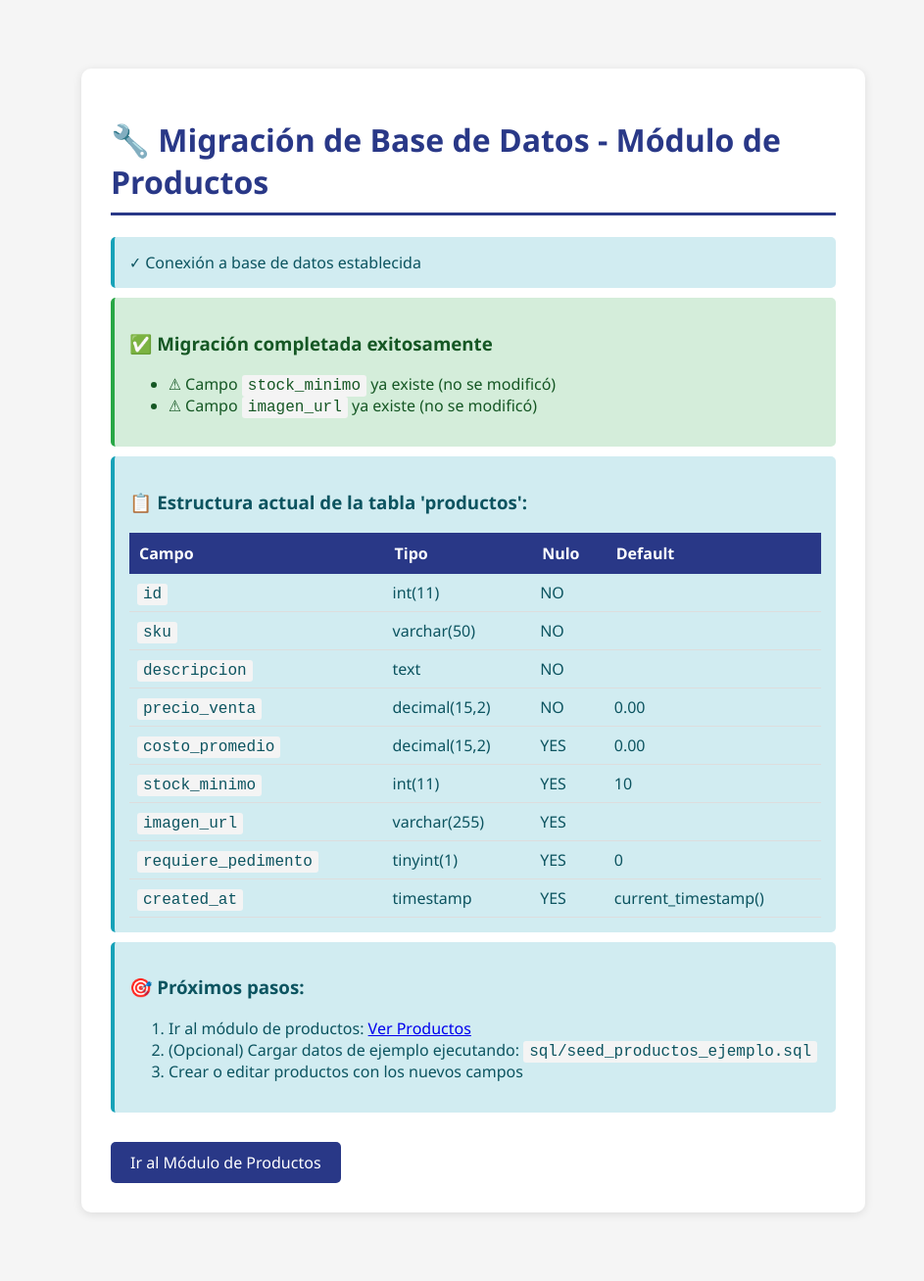
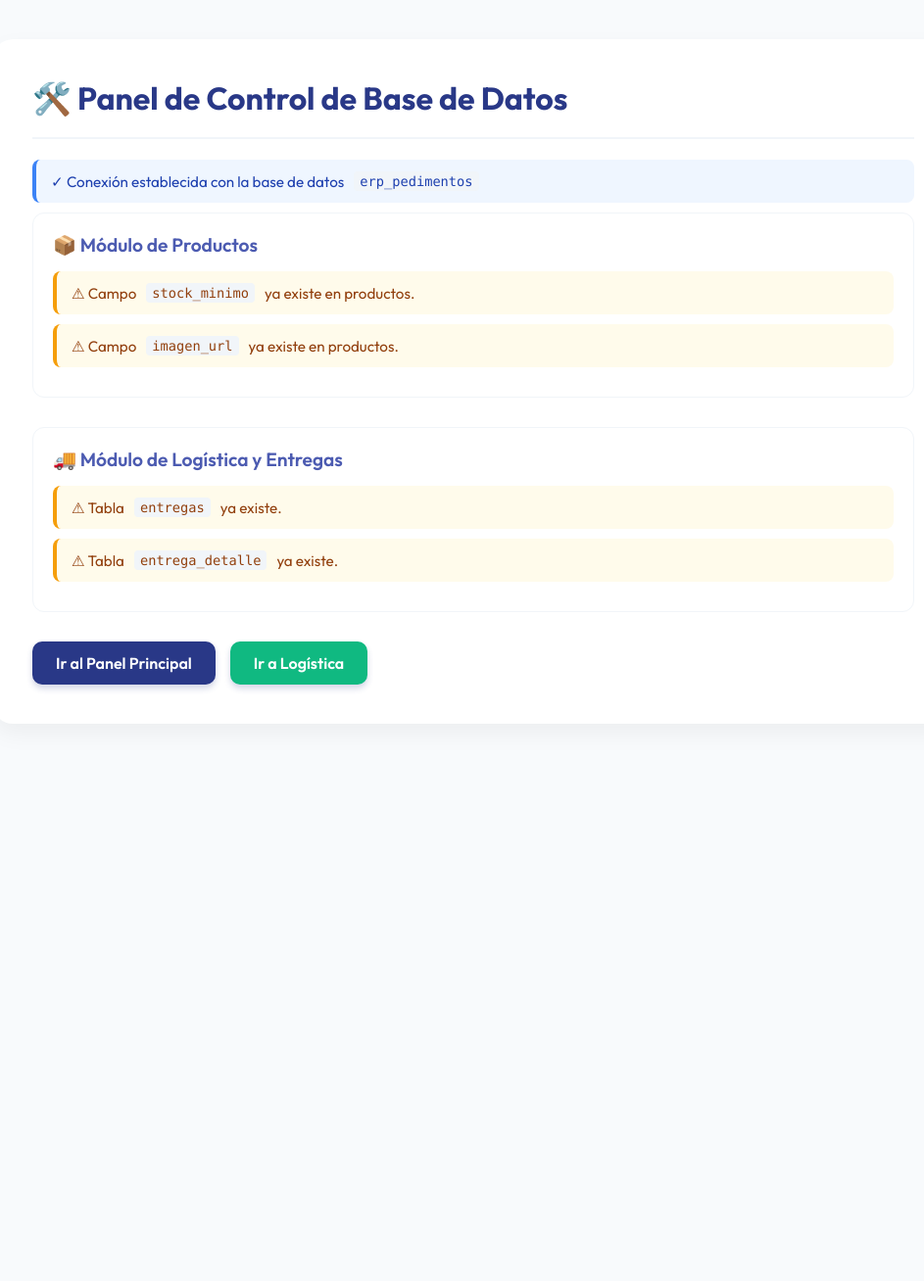
Before and after one commit to CristophWeb55/erp, a PHP site: page /ERP/migrate.php in a window 1280 px wide. Shown: the whole page at 98% size, without its empty margins (157-1100 px from the left). After the commit the page ends 704 px from the top, so only its background shows below. Run offline with PHP 8.4, Linux system fonts and the light colour scheme.

Commit message:
Solución de módulo de Logística: Actualización de schema y panel de migración

```diff
--- a/public/migrate.php
+++ b/public/migrate.php
@@ -1,6 +1,6 @@
 <?php
 /**
- * Script de migración para agregar campos stock_minimo e imagen_url
+ * Script de migración general del sistema ERP
  * Ejecutar desde: http://localhost/ERP/public/migrate.php
  */
 
@@ -11,151 +11,203 @@ echo "<!DOCTYPE html>
 <head>
     <meta charset='UTF-8'>
     <meta name='viewport' content='width=device-width, initial-scale=1.0'>
-    <title>Migración de Base de Datos</title>
+    <title>Sistema de Migraciones ERP - Cristoph</title>
+    <link href='https://fonts.googleapis.com/css2?family=Outfit:wght@300;400;600;700&display=swap' rel='stylesheet'>
     <style>
+        :root {
+            --primary: #293887;
+            --primary-light: #4c5bb1;
+            --secondary: #6c757d;
+            --success: #10b981;
+            --error: #ef4444;
+            --info: #3b82f6;
+            --bg: #f8fafc;
+            --card-bg: #ffffff;
+            --text-main: #1e293b;
+        }
         body {
-            font-family: 'Segoe UI', Tahoma, Geneva, Verdana, sans-serif;
-            max-width: 800px;
-            margin: 50px auto;
-            padding: 20px;
-            background: #f5f5f5;
+            font-family: 'Outfit', sans-serif;
+            background: var(--bg);
+            color: var(--text-main);
+            margin: 0;
+            padding: 40px 20px;
+            display: flex;
+            justify-content: center;
         }
         .container {
-            background: white;
-            padding: 30px;
-            border-radius: 10px;
-            box-shadow: 0 2px 10px rgba(0,0,0,0.1);
+            max-width: 900px;
+            width: 100%;
+            background: var(--card-bg);
+            padding: 40px;
+            border-radius: 20px;
+            box-shadow: 0 10px 25px rgba(0,0,0,0.05);
         }
         h1 {
-            color: #293887;
-            border-bottom: 3px solid #293887;
-            padding-bottom: 10px;
+            color: var(--primary);
+            font-weight: 700;
+            margin-top: 0;
+            display: flex;
+            align-items: center;
+            gap: 15px;
+            border-bottom: 2px solid #f1f5f9;
+            padding-bottom: 20px;
         }
-        .success {
-            background: #d4edda;
-            color: #155724;
-            padding: 15px;
-            border-radius: 5px;
-            margin: 10px 0;
-            border-left: 4px solid #28a745;
+        .module-section {
+            margin-bottom: 30px;
+            border: 1px solid #f1f5f9;
+            border-radius: 12px;
+            padding: 20px;
         }
-        .error {
-            background: #f8d7da;
-            color: #721c24;
-            padding: 15px;
-            border-radius: 5px;
-            margin: 10px 0;
-            border-left: 4px solid #dc3545;
+        .module-title {
+            font-weight: 600;
+            font-size: 1.2rem;
+            margin-bottom: 15px;
+            color: var(--primary-light);
+            display: flex;
+            align-items: center;
+            gap: 10px;
         }
-        .info {
-            background: #d1ecf1;
-            color: #0c5460;
-            padding: 15px;
-            border-radius: 5px;
-            margin: 10px 0;
-            border-left: 4px solid #17a2b8;
+        .status-msg {
+            padding: 12px 15px;
+            border-radius: 8px;
+            margin-bottom: 10px;
+            font-size: 0.95rem;
+            display: flex;
+            align-items: center;
+            gap: 10px;
         }
+        .success { background: #ecfdf5; color: #065f46; border-left: 4px solid var(--success); }
+        .error { background: #fef2f2; color: #991b1b; border-left: 4px solid var(--error); }
+        .info { background: #eff6ff; color: #1e40af; border-left: 4px solid var(--info); }
+        .warning { background: #fffbeb; color: #92400e; border-left: 4px solid #f59e0b; }
+
         .btn {
             display: inline-block;
-            padding: 10px 20px;
-            background: #293887;
+            padding: 12px 24px;
+            background: var(--primary);
             color: white;
             text-decoration: none;
-            border-radius: 5px;
-            margin-top: 20px;
+            border-radius: 10px;
+            font-weight: 600;
+            transition: all 0.3s ease;
+            box-shadow: 0 4px 6px rgba(41, 56, 135, 0.2);
+            border: none;
+            cursor: pointer;
         }
         .btn:hover {
-            background: #1e2a5f;
+            background: var(--primary-light);
+            transform: translateY(-2px);
+            box-shadow: 0 6px 12px rgba(41, 56, 135, 0.3);
         }
         code {
-            background: #f4f4f4;
+            background: #f1f5f9;
             padding: 2px 6px;
-            border-radius: 3px;
-            font-family: 'Courier New', monospace;
+            border-radius: 4px;
+            font-family: 'Consolas', monospace;
+            font-size: 0.9em;
+        }
+        table {
+            width: 100%;
+            border-collapse: collapse;
+            margin-top: 15px;
+        }
+        th {
+            background: #f8fafc;
+            text-align: left;
+            padding: 12px;
+            font-weight: 600;
+            border-bottom: 2px solid #e2e8f0;
+        }
+        td {
+            padding: 10px 12px;
+            border-bottom: 1px solid #f1f5f9;
         }
     </style>
 </head>
 <body>
     <div class='container'>
-        <h1>🔧 Migración de Base de Datos - Módulo de Productos</h1>";
+        <h1>🛠️ Panel de Control de Base de Datos</h1>";
 
 try {
     $db = Database::getInstance();
+    echo "<div class='status-msg info'>✓ Conexión establecida con la base de datos <code>erp_pedimentos</code></div>";
 
-    echo "<div class='info'>✓ Conexión a base de datos establecida</div>";
+    // --- MÓDULO PRODUCTOS ---
+    echo "<div class='module-section'>";
+    echo "<div class='module-title'>📦 Módulo de Productos</div>";
 
-    // Verificar si las columnas ya existen
     $checkStockMinimo = $db->query("SHOW COLUMNS FROM productos LIKE 'stock_minimo'")->fetch();
     $checkImagenUrl = $db->query("SHOW COLUMNS FROM productos LIKE 'imagen_url'")->fetch();
 
-    $cambios = [];
-
-    // Agregar stock_minimo si no existe
     if (!$checkStockMinimo) {
         $db->exec("ALTER TABLE productos ADD COLUMN stock_minimo INT DEFAULT 10 AFTER costo_promedio");
-        $cambios[] = "✓ Campo <code>stock_minimo</code> agregado correctamente";
+        echo "<div class='status-msg success'>✓ Campo <code>stock_minimo</code> agregado a tabla productos.</div>";
     } else {
-        $cambios[] = "⚠ Campo <code>stock_minimo</code> ya existe (no se modificó)";
+        echo "<div class='status-msg warning'>⚠ Campo <code>stock_minimo</code> ya existe en productos.</div>";
     }
 
-    // Agregar imagen_url si no existe
     if (!$checkImagenUrl) {
         $db->exec("ALTER TABLE productos ADD COLUMN imagen_url VARCHAR(255) DEFAULT NULL AFTER stock_minimo");
-        $cambios[] = "✓ Campo <code>imagen_url</code> agregado correctamente";
+        echo "<div class='status-msg success'>✓ Campo <code>imagen_url</code> agregado a tabla productos.</div>";
     } else {
-        $cambios[] = "⚠ Campo <code>imagen_url</code> ya existe (no se modificó)";
+        echo "<div class='status-msg warning'>⚠ Campo <code>imagen_url</code> ya existe en productos.</div>";
+    }
+    echo "</div>";
+
+    // --- MÓDULO LOGÍSTICA ---
+    echo "<div class='module-section'>";
+    echo "<div class='module-title'>🚚 Módulo de Logística y Entregas</div>";
+
+    // Crear tabla entregas
+    $existsEntregas = $db->query("SHOW TABLES LIKE 'entregas'")->fetch();
+    if (!$existsEntregas) {
+        $db->exec("CREATE TABLE entregas (
+            id INT AUTO_INCREMENT PRIMARY KEY,
+            folio VARCHAR(20) UNIQUE NOT NULL,
+            pedido_id INT NOT NULL,
+            fecha_creacion TIMESTAMP DEFAULT CURRENT_TIMESTAMP,
+            fecha_entrega_estimada DATE,
+            fecha_entrega_real DATETIME,
+            estatus ENUM('Programado', 'En Tránsito', 'Entregado', 'Incidencia') DEFAULT 'Programado',
+            transportista VARCHAR(100),
+            guia_seguimiento VARCHAR(100),
+            notas_entrega TEXT,
+            evidencia_firma MEDIUMTEXT,
+            FOREIGN KEY (pedido_id) REFERENCES pedidos(id)
+        )");
+        echo "<div class='status-msg success'>✓ Tabla <code>entregas</code> creada correctamente.</div>";
+    } else {
+        echo "<div class='status-msg warning'>⚠ Tabla <code>entregas</code> ya existe.</div>";
     }
 
-    echo "<div class='success'>";
-    echo "<h3>✅ Migración completada exitosamente</h3>";
-    echo "<ul>";
-    foreach ($cambios as $cambio) {
-        echo "<li>$cambio</li>";
+    // Crear tabla entrega_detalle
+    $existsEntregaDetalle = $db->query("SHOW TABLES LIKE 'entrega_detalle'")->fetch();
+    if (!$existsEntregaDetalle) {
+        $db->exec("CREATE TABLE entrega_detalle (
+            id INT AUTO_INCREMENT PRIMARY KEY,
+            entrega_id INT NOT NULL,
+            producto_id INT NOT NULL,
+            cantidad_a_entregar INT NOT NULL,
+            FOREIGN KEY (entrega_id) REFERENCES entregas(id) ON DELETE CASCADE,
+            FOREIGN KEY (producto_id) REFERENCES productos(id)
+        )");
+        echo "<div class='status-msg success'>✓ Tabla <code>entrega_detalle</code> creada correctamente.</div>";
+    } else {
+        echo "<div class='status-msg warning'>⚠ Tabla <code>entrega_detalle</code> ya existe.</div>";
     }
-    echo "</ul>";
     echo "</div>";
 
-    // Mostrar estructura actual de la tabla
-    echo "<div class='info'>";
-    echo "<h3>📋 Estructura actual de la tabla 'productos':</h3>";
-    echo "<table style='width: 100%; border-collapse: collapse;'>";
-    echo "<tr style='background: #293887; color: white;'>
-            <th style='padding: 10px; text-align: left;'>Campo</th>
-            <th style='padding: 10px; text-align: left;'>Tipo</th>
-            <th style='padding: 10px; text-align: left;'>Nulo</th>
-            <th style='padding: 10px; text-align: left;'>Default</th>
-          </tr>";
-
-    $columns = $db->query("DESCRIBE productos")->fetchAll(PDO::FETCH_ASSOC);
-    foreach ($columns as $col) {
-        echo "<tr style='border-bottom: 1px solid #ddd;'>";
-        echo "<td style='padding: 8px;'><code>{$col['Field']}</code></td>";
-        echo "<td style='padding: 8px;'>{$col['Type']}</td>";
-        echo "<td style='padding: 8px;'>{$col['Null']}</td>";
-        echo "<td style='padding: 8px;'>{$col['Default']}</td>";
-        echo "</tr>";
-    }
-    echo "</table>";
-    echo "</div>";
-
-    echo "<div class='info'>";
-    echo "<h3>🎯 Próximos pasos:</h3>";
-    echo "<ol>";
-    echo "<li>Ir al módulo de productos: <a href='index.php?controller=Productos&action=index'>Ver Productos</a></li>";
-    echo "<li>(Opcional) Cargar datos de ejemplo ejecutando: <code>sql/seed_productos_ejemplo.sql</code></li>";
-    echo "<li>Crear o editar productos con los nuevos campos</li>";
-    echo "</ol>";
+    echo "<div style='margin-top: 30px; display: flex; gap: 15px;'>";
+    echo "<a href='index.php' class='btn'>Ir al Panel Principal</a>";
+    echo "<a href='index.php?controller=Logistica&action=index' class='btn' style='background: var(--success)'>Ir a Logística</a>";
     echo "</div>";
 
 } catch (Exception $e) {
-    echo "<div class='error'>";
-    echo "<h3>❌ Error en la migración</h3>";
-    echo "<p><strong>Mensaje:</strong> " . $e->getMessage() . "</p>";
-    echo "<p><strong>Archivo:</strong> " . $e->getFile() . "</p>";
-    echo "<p><strong>Línea:</strong> " . $e->getLine() . "</p>";
+    echo "<div class='status-msg error'>";
+    echo "<strong>❌ Error en la migración:</strong> " . $e->getMessage();
     echo "</div>";
+    echo "<a href='index.php' class='btn'>Volver al Inicio</a>";
 }
 
-echo "<a href='index.php?controller=Productos&action=index' class='btn'>Ir al Módulo de Productos</a>";
 echo "</div></body></html>";
 ?>
```
Also changed, not shown: sql/schema.sql (+25 -0 lines).
